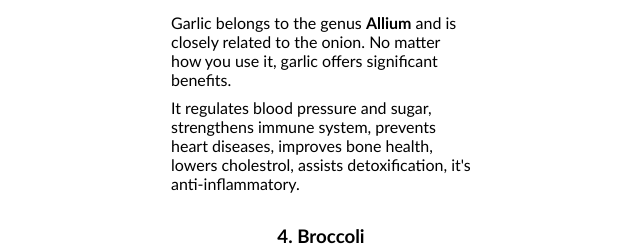
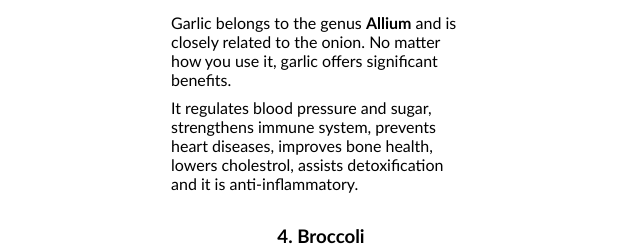
Before and after one commit to lydia-atieno/Nutrition, a plain HTML site: page index.html in a window 1280 px wide. Shown: the part 3240-3486 px from the top of the page, without its empty margins (351-991 px from the left). Drawn offline with Linux system fonts and the light colour scheme.

Commit message:
Update index.html

```diff
--- a/index.html
+++ b/index.html
@@ -74,7 +74,7 @@
             <h3>3. Garlic</h3>
             <div class="img"><img src="https://github.com/lydia-atieno/Nutrition/blob/master/food/garlic.jpg?raw=true" width="300" height="200"></div>
             <div class="benefits"><p>Garlic belongs to the genus <b>Allium</b> and is closely related to the onion. No matter how you use it, garlic offers significant benefits.</p>
-            <p>It regulates blood pressure and sugar, strengthens immune system, prevents heart diseases, improves bone health, lowers cholestrol, assists detoxification, it's anti-inflammatory.</p></div>
+            <p>It regulates blood pressure and sugar, strengthens immune system, prevents heart diseases, improves bone health, lowers cholestrol, assists detoxification and it is anti-inflammatory.</p></div>
             <h3>4. Broccoli</h3>
             <div class="img"><img src="https://github.com/lydia-atieno/Nutrition/blob/master/food/broccoli.jpg?raw=true" width="300" height="200"></div>
             <div class="benefits"><p>Broccoli belongs to the cruciferous vegetables. It's closed related to cabbage, brussels, sprouts, kale and cauliflower.It can be eaten raw or cooked.</p>
```
